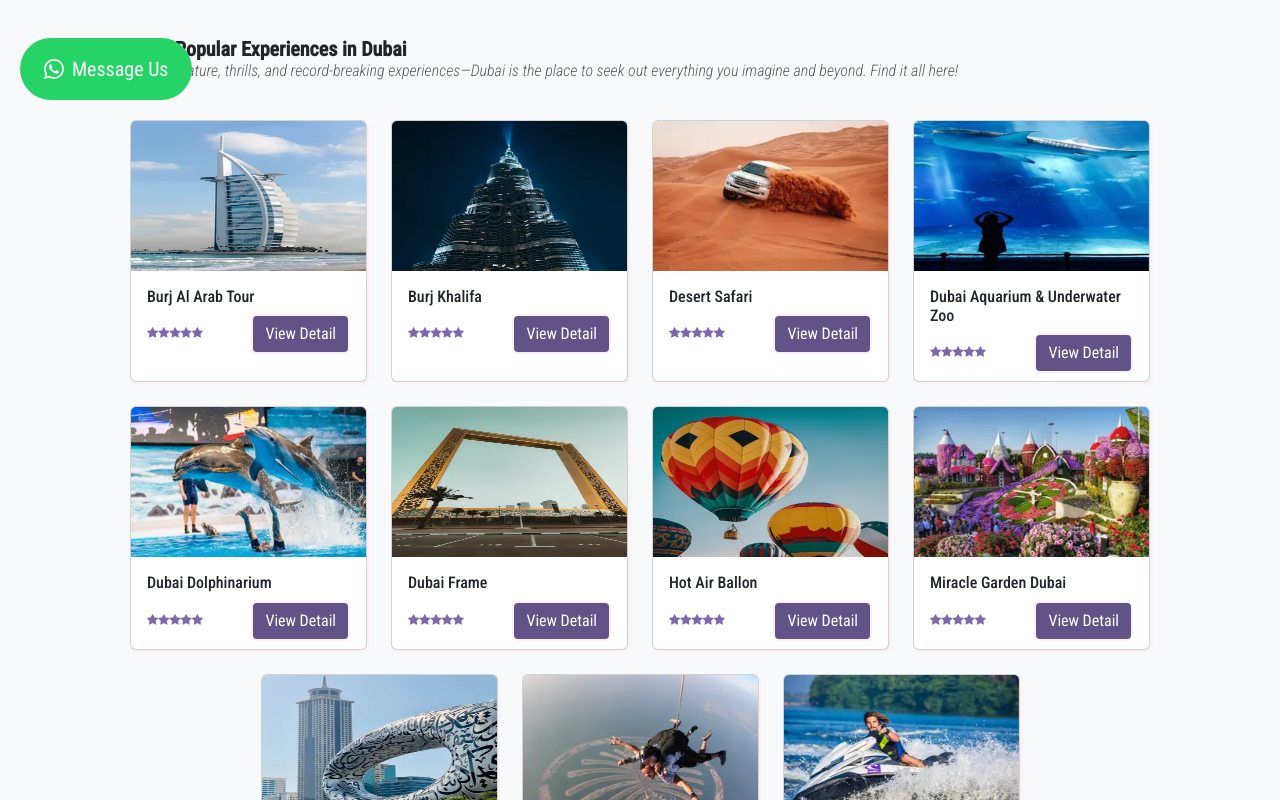
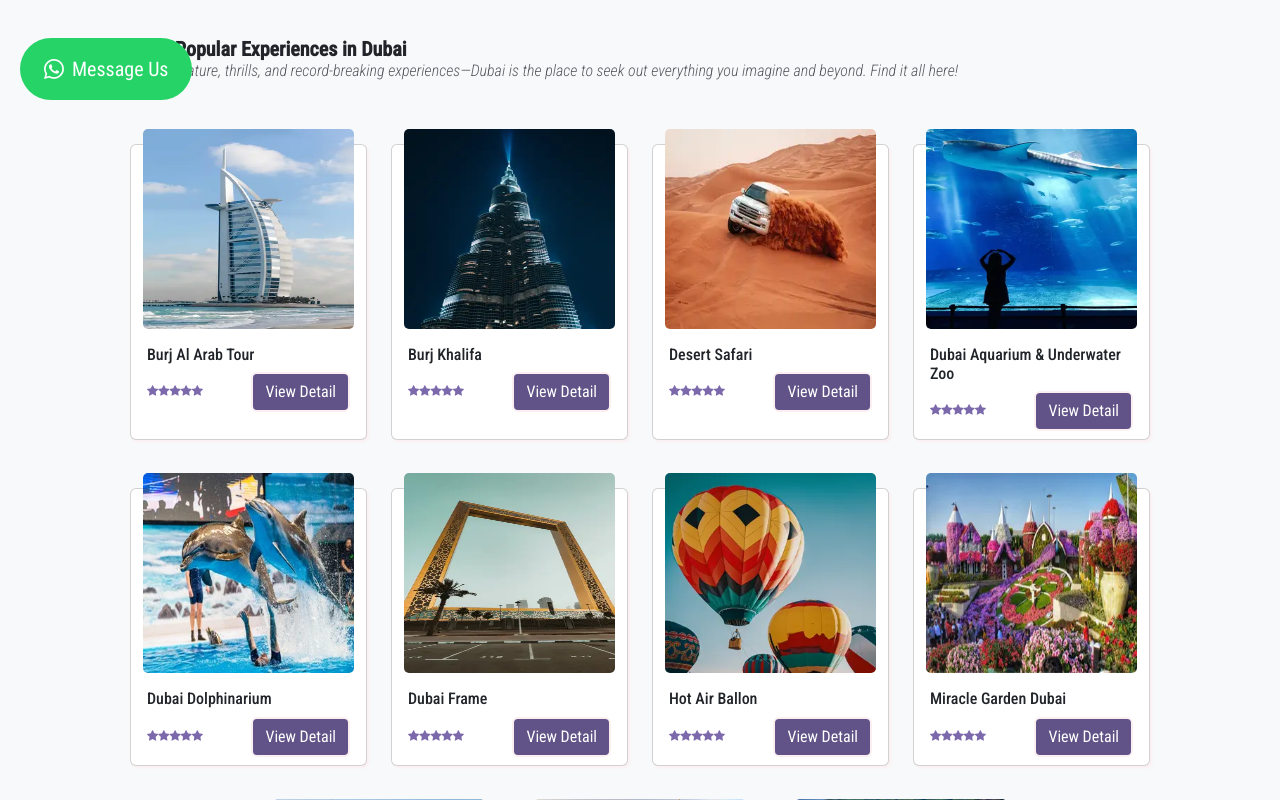
Before and after one commit to bharat1999/namayra_tours, a React (Vite) app: page / in a window 1280 px wide. Shown: the part 680-1480 px from the top of the page. Built offline with nearby package versions, Linux system fonts and the light colour scheme.

Commit message:
card Ui updated

```diff
--- a/src/components/ActivityCard.jsx
+++ b/src/components/ActivityCard.jsx
@@ -23,12 +23,13 @@
   return (
     <Col
       key={activity.key}
-      className="d-flex mt-4 justify-content-center"
+      className="d-flex mt-5 justify-content-center"
       xs="auto"
       lg={3}
     >
       <Card
         style={{ width: "300px" }}
+        className="align-items-center"
         onMouseOver={activateCarousel}
         onMouseOut={deactivateCarousel}
       >
@@ -39,20 +40,15 @@
           slide={isCarouselActive}
           pause={false}
           touch={true}
+          style={{ width: "90%", top: "-1rem" }}
         >
           {activity.images.map((image, idx) => (
             <Carousel.Item key={idx}>
-              <Card.Img
-                className="bottom-border-radius-0"
-                height="150px"
-                width="100%"
-                variant=""
-                src={image}
-              />
+              <Card.Img height="200px" width="80%" variant="" src={image} />
             </Carousel.Item>
           ))}
         </Carousel>
-        <Card.Body className="pb-0">
+        <Card.Body className="py-0 w-100">
           <Card.Title className="fs-6">{activity.title}</Card.Title>
           <Card.Text className="mb-0">
             <div className="d-flex justify-content-between align-items-center mb-2">
--- a/src/index.scss
+++ b/src/index.scss
@@ -7,11 +7,6 @@
 body {
   font-family: "Roboto Condensed", sans-serif !important;
   background-color: #f8f9fa !important;
-}
-
-.bottom-border-radius-0 {
-  border-bottom-left-radius: 0 !important;
-  border-bottom-right-radius: 0 !important;
 }
 
 .navbar {
@@ -39,7 +34,11 @@
 }
 
 .card:hover {
-  box-shadow: #8a6a9e 2.5px 2.5px 3.6px !important;
+  box-shadow: grey 2.5px 2.5px 3.6px !important;
+
+  .carousel {
+    box-shadow: 5px 5px 5px grey;
+  }
 }
 
 .activityBtn {
@@ -48,7 +47,7 @@
 }
 
 .activityBtn:hover {
-  border-color: #7b69ac !important;
+  background-color: #7b69ac !important;
 }
 
 .breadcrumb-item {
@@ -75,20 +74,14 @@
   }
 
   .enquiry-btn {
-    display: flex;
-    justify-content: end;
-    position: relative;
-    top: -5rem;
-    right: 5rem;
-
     .btn {
       z-index: 99;
       background-color: #615387 !important;
-      border: 2px solid #fbeff1 !important;
+      border: none;
     }
 
     .btn:hover {
-      border: 4px solid #fbeff1 !important;
+      background-color: #7b69ac !important;
     }
   }
 
@@ -189,6 +182,12 @@
     object-fit: contain;
   }
 
+  .enquiry-btn {
+    .btn {
+      scale: 0.8;
+    }
+  }
+
   .location-select {
     width: 50% !important;
   }
@@ -198,7 +197,7 @@
   }
 
   .activity-container {
-    padding: 1rem;
+    padding: 1rem 0.7rem;
 
     .text-container {
       padding: 2rem;
--- a/src/pages/Activity.jsx
+++ b/src/pages/Activity.jsx
@@ -80,13 +80,13 @@
             </Carousel.Item>
           ))}
         </Carousel>
-        <div className="enquiry-btn">
-          <Button onClick={toggleModalShow}>Enquiry</Button>
-        </div>
-        <div className="text-container">
+        <div className="text-container d-flex justify-content-between align-items-center">
           <span className="display-6 fw-bold mb-0 heading">
             {activity?.title}
           </span>
+          <div className="enquiry-btn">
+            <Button onClick={toggleModalShow}>Enquiry</Button>
+          </div>
         </div>
         <div className="text-container mt-3">
           <span className="fw-bold fs-3  ps-2 subheading">
```
